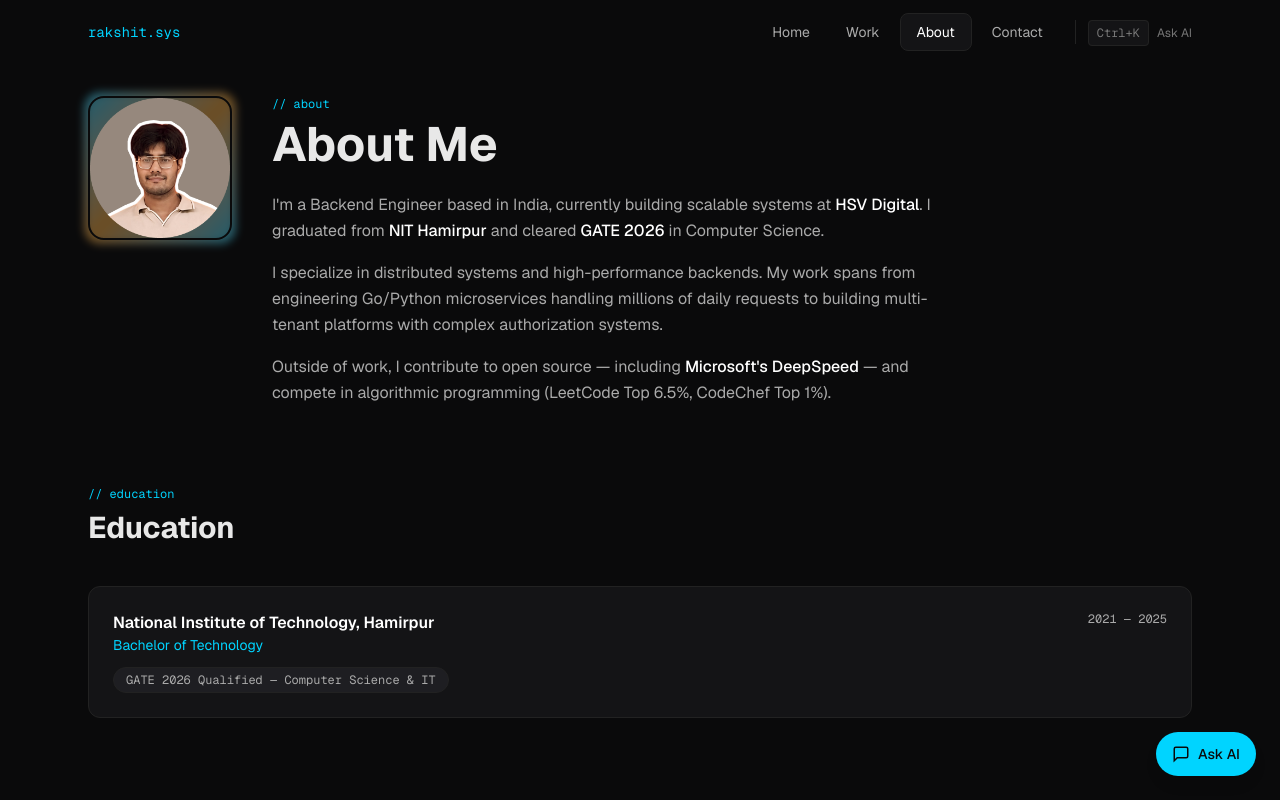
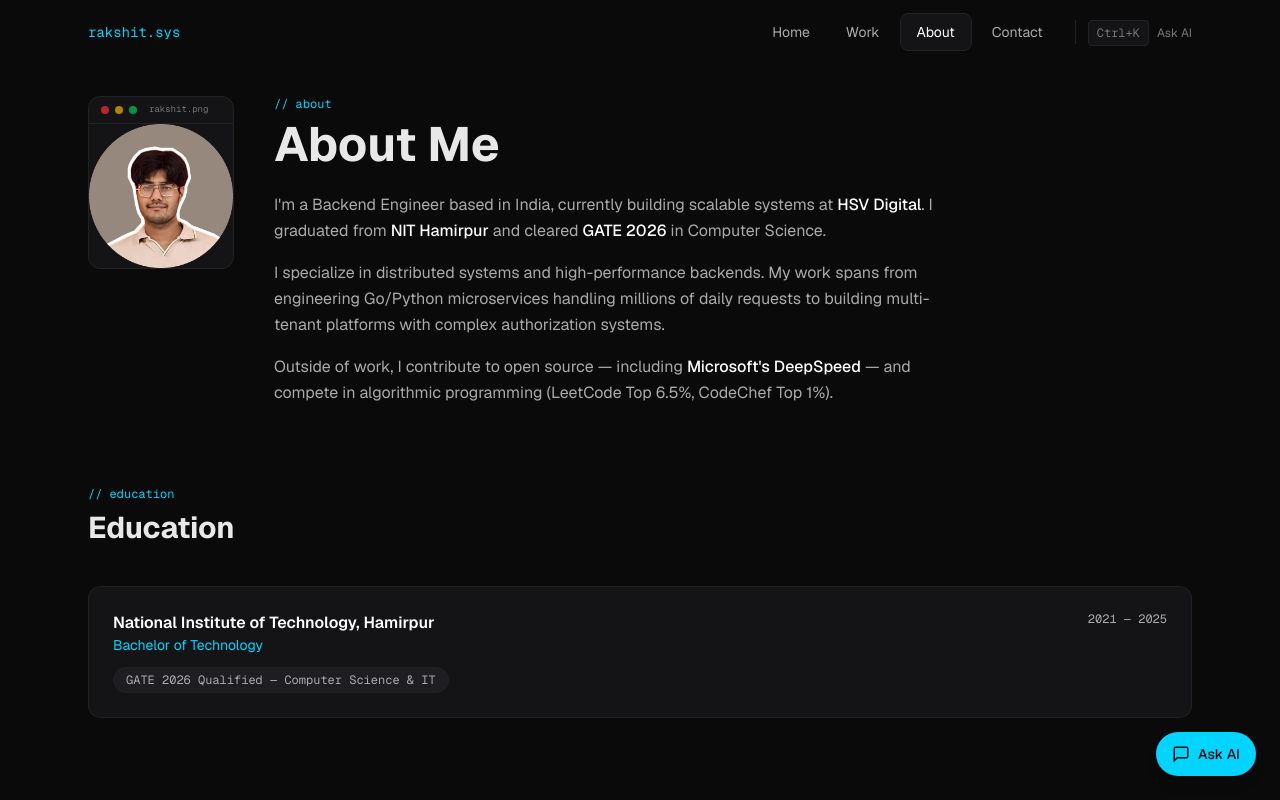
Before and after one commit to Rakshit-gen/rakshit_portfolio, a Next.js app: page /about in a window 1280 px wide. Shown: the top 800 px of the page. Built offline with nearby package versions, Linux system fonts and the light colour scheme.

Commit message:
Replace about page profile pic glow with terminal-style window frame

```diff
--- a/src/app/about/page.tsx
+++ b/src/app/about/page.tsx
@@ -18,10 +18,20 @@ export default function AboutPage() {
     <div className="pt-20 sm:pt-24 pb-12 sm:pb-16">
       <div className="max-w-6xl mx-auto px-4 sm:px-6">
         <div className="mb-14 sm:mb-20 flex flex-col md:flex-row gap-6 sm:gap-10 items-start">
-          <div className="relative shrink-0 w-fit">
-            <div className="absolute -inset-1 rounded-2xl bg-gradient-to-br from-[var(--color-accent)] via-[var(--color-accent-warm)] to-[var(--color-accent)] opacity-40 blur-[4px]" />
-            <div className="relative w-28 h-28 md:w-36 md:h-36 rounded-2xl overflow-hidden border-2 border-[var(--color-bg)]">
-              <Image src="/picofme.png" alt="Rakshit Sisodiya" fill className="object-cover" priority />
+          <div className="relative shrink-0">
+            {/* Terminal-style frame */}
+            <div className="bg-[var(--color-bg-card)] border border-[var(--color-border)] rounded-xl overflow-hidden">
+              {/* Mini title bar */}
+              <div className="flex items-center gap-1.5 px-3 py-1.5 border-b border-[var(--color-border)]">
+                <div className="w-2 h-2 rounded-full bg-red-500/70" />
+                <div className="w-2 h-2 rounded-full bg-yellow-500/70" />
+                <div className="w-2 h-2 rounded-full bg-green-500/70" />
+                <span className="text-[9px] font-mono text-[var(--color-text-dimmer)] ml-1.5">rakshit.png</span>
+              </div>
+              {/* Image */}
+              <div className="relative w-28 h-28 md:w-36 md:h-36">
+                <Image src="/picofme.png" alt="Rakshit Sisodiya" fill className="object-cover" priority />
+              </div>
             </div>
           </div>
           <div>
```
